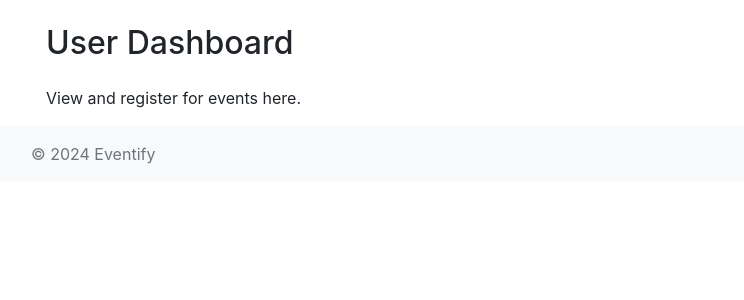
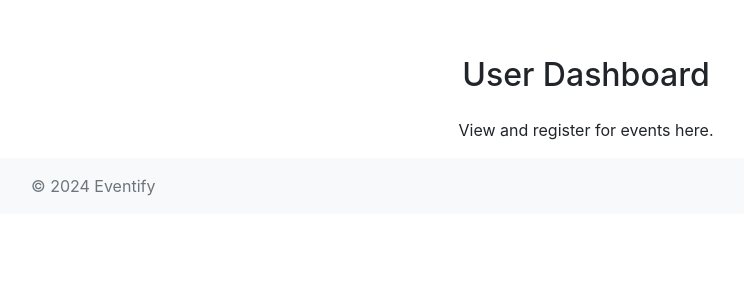
Before and after one commit to stanly08/Eventify, a Flask app: page /user/dashboard in a window 1280 px wide. Shown: the part 56-356 px from the top of the page, without its empty margins (54-798 px from the left). Run offline with Flask 3, Linux system fonts and the light colour scheme; the visitor is signed in with stand-in values (Sample User, id 1); data that the repository does not hold is empty; some libraries are stand-ins or nearby versions.

Commit message:
Update user_dashboard.html

```diff
--- a/app/templates/user_dashboard.html
+++ b/app/templates/user_dashboard.html
@@ -1,12 +1,14 @@
 {% extends "base.html" %}
 {% block title %}User Dashboard{% endblock %}
 {% block content %}
-<div class="container">
-    <h2 class="my-4">User Dashboard</h2>
-    <p>View and register for events here.</p>
-    <ul>
+<div class="container" style="padding-top: 2rem;">
+    <h2 class="my-4 text-center">User Dashboard</h2>
+    <p class="text-center">View and register for events here.</p>
+    <ul class="list-group">
         {% for event in events %}
-        <li><a href="{{ url_for('event_detail', event_id=event.id) }}">{{ event.name }}</a></li>
+        <li class="list-group-item">
+            <a href="{{ url_for('main.event_detail', event_id=event.id) }}" style="text-decoration: none; color: #007bff;">{{ event.name }}</a>
+        </li>
         {% endfor %}
     </ul>
 </div>
```
